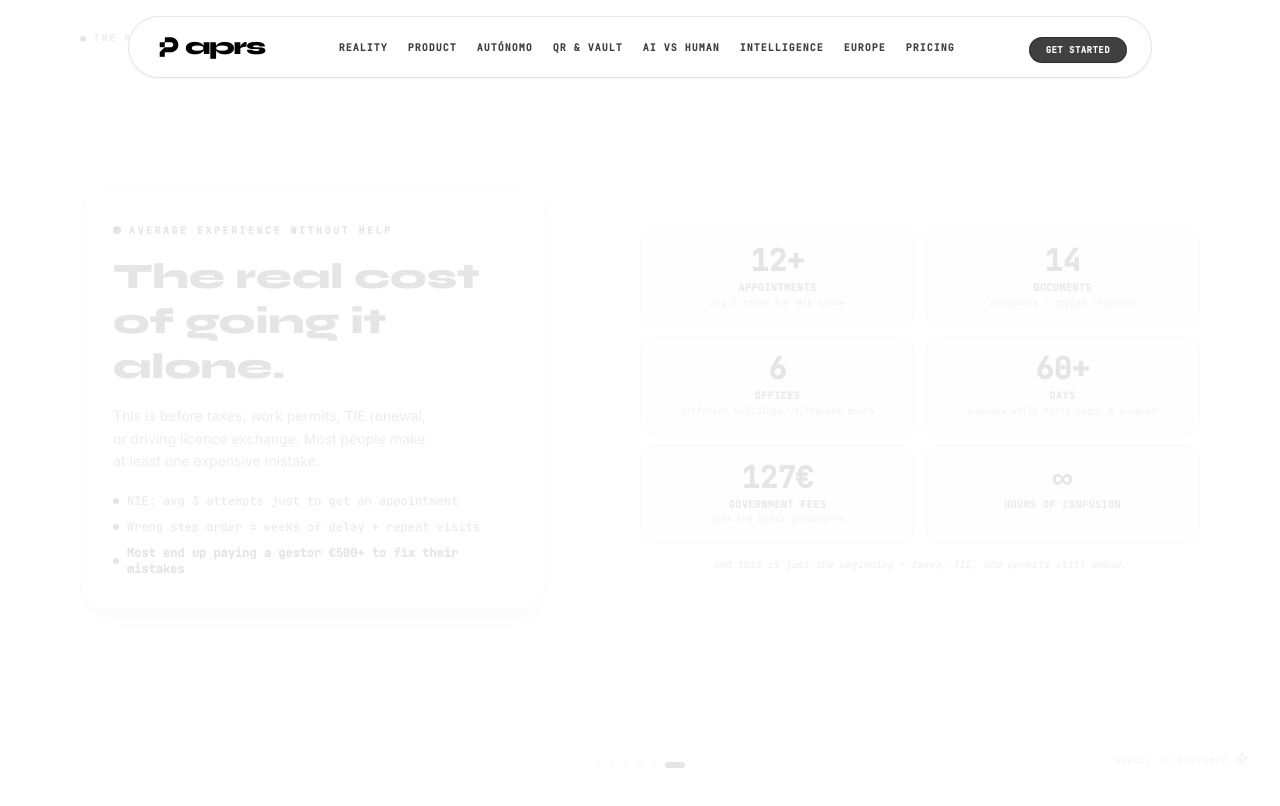
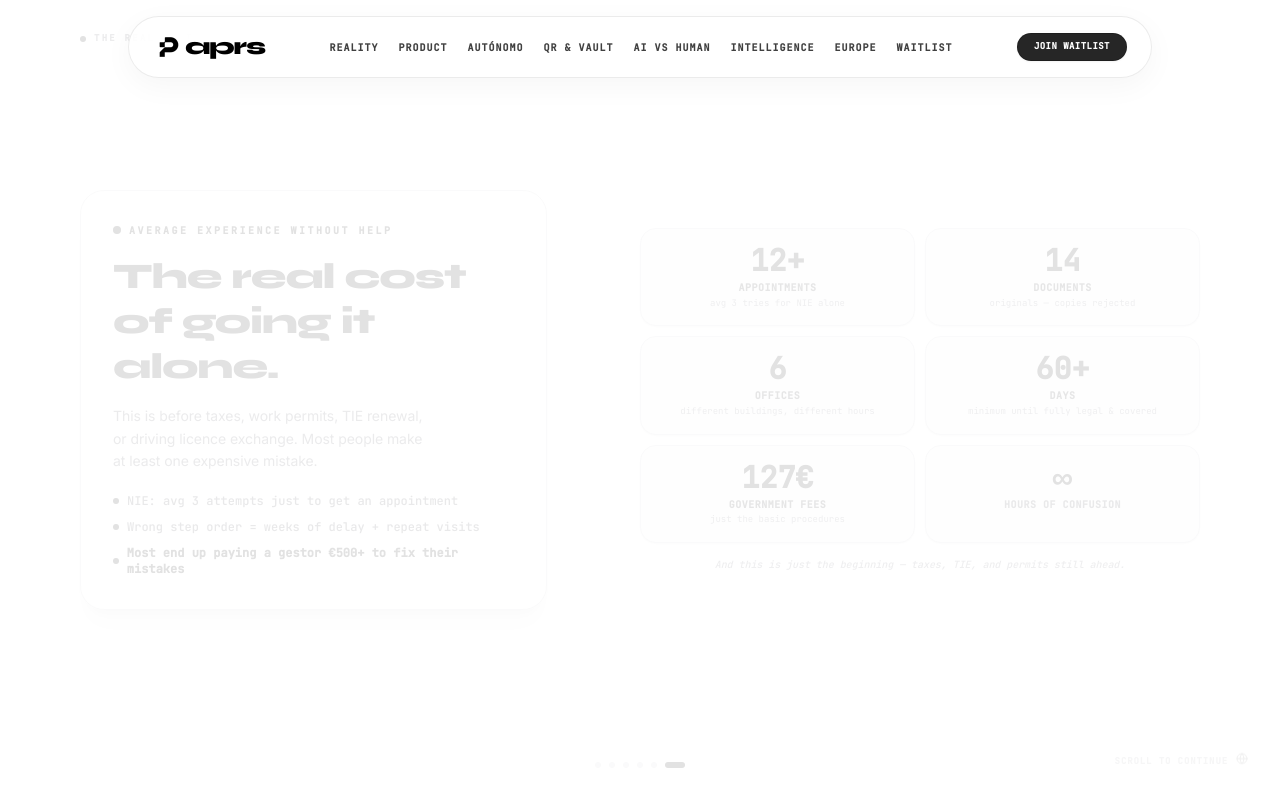
Before and after one commit to Paprs-Ai/paprs, a Next.js app: page / in a window 1280 px wide. Shown: the top 806 px of the page. Built offline with nearby package versions, Linux system fonts and the light colour scheme.

Commit message:
small improvements

```diff
--- a/app/globals.css
+++ b/app/globals.css
@@ -42,6 +42,89 @@ body {
 
 h1, h2, h3, h4, h5, h6 {
   font-family: var(--font-syne);
+  letter-spacing: -0.03em;
+  font-optical-sizing: auto;
+}
+
+/* Optical type adjustments */
+p {
+  letter-spacing: -0.005em;
+}
+
+/* Apple Design Direct Response & Spring Utilities */
+.apple-spring {
+  transition: all 400ms cubic-bezier(0.16, 1, 0.3, 1);
+}
+
+.apple-spring-fast {
+  transition: all 250ms cubic-bezier(0.16, 1, 0.3, 1);
+}
+
+.apple-press {
+  transition: transform 100ms cubic-bezier(0.16, 1, 0.3, 1), opacity 100ms ease;
+  user-select: none;
+  -webkit-user-select: none;
+}
+
+.apple-press:active {
+  transform: scale(0.965);
+}
+
+.apple-card-press {
+  transition: transform 150ms cubic-bezier(0.16, 1, 0.3, 1), box-shadow 150ms ease, border-color 150ms ease;
+}
+
+.apple-card-press:active {
+  transform: scale(0.985);
+}
+
+/* Translucent Frosted Glass Materials */
+.apple-glass {
+  background: rgba(255, 255, 255, 0.75);
+  backdrop-filter: blur(20px) saturate(180%);
+  -webkit-backdrop-filter: blur(20px) saturate(180%);
+  border: 1px solid rgba(0, 0, 0, 0.08);
+}
+
+.apple-glass-dark {
+  background: rgba(0, 0, 0, 0.82);
+  backdrop-filter: blur(20px) saturate(180%);
+  -webkit-backdrop-filter: blur(20px) saturate(180%);
+  border: 1px solid rgba(255, 255, 255, 0.12);
+}
+
+/* Keep browser autofill and text selection inside the waitlist field monochrome. */
+.waitlist-email,
+.waitlist-email:focus {
+  color: #000000;
+  background-color: transparent;
+  caret-color: #000000;
+}
+
+.waitlist-email::selection {
+  color: #000000;
+  background: #d4d4d8;
+}
+
+.waitlist-email::-moz-selection {
+  color: #000000;
+  background: #d4d4d8;
+}
+
+.waitlist-email:-webkit-autofill,
+.waitlist-email:-webkit-autofill:hover,
+.waitlist-email:-webkit-autofill:focus,
+.waitlist-email:-webkit-autofill:active {
+  -webkit-text-fill-color: #000000 !important;
+  caret-color: #000000;
+  -webkit-box-shadow: 0 0 0 1000px #fafafa inset !important;
+  box-shadow: 0 0 0 1000px #fafafa inset !important;
+}
+
+.waitlist-email:autofill {
+  color: #000000;
+  background: #fafafa !important;
+  box-shadow: 0 0 0 1000px #fafafa inset !important;
 }
 
 /* Hide vertical and horizontal scrollbars globally while keeping scroll functionality */
@@ -55,7 +138,6 @@ h1, h2, h3, h4, h5, h6 {
   width: 0;
   height: 0;
 }
-
 
 @keyframes drawLine {
   from {
@@ -180,3 +262,11 @@ img, video, iframe, canvas, svg {
     transition-duration: 0.001ms !important;
   }
 }
+
+@media (prefers-reduced-transparency: reduce) {
+  .apple-glass, .apple-glass-dark {
+    background: #FFFFFF !important;
+    backdrop-filter: none !important;
+    -webkit-backdrop-filter: none !important;
+  }
+}
--- a/app/page.tsx
+++ b/app/page.tsx
@@ -12,16 +12,20 @@ import Countries from "./sections/Countries";
 import Pricing from "./sections/Pricing";
 import FinalCTA from "./sections/FinalCTA";
 
+// Keep the complete pricing experience ready for a later launch without
+// exposing it on the public landing page yet.
+const PRICING_ENABLED = false;
+
 export default function Home() {
   return (
     <div className="flex flex-col min-h-screen w-full overflow-x-clip bg-[#FFFFFF] text-black font-sans selection:bg-black selection:text-white">
 
-      {/* Sticky Top Header */}
+      {/* Sticky Top Header — Apple-Grade Translucent Material & Instant Response */}
       <header
-        className="fixed top-4 left-1/2 -translate-x-1/2 w-[calc(100%-2rem)] max-w-5xl z-50 flex justify-between items-center px-6 py-3.5 rounded-full border border-black/10 bg-white/80 backdrop-blur-md shadow-xs select-none text-black transition-all"
+        className="fixed top-4 left-1/2 -translate-x-1/2 w-[calc(100%-2rem)] max-w-5xl z-50 flex justify-between items-center px-6 py-3.5 rounded-full apple-glass shadow-[0_8px_30px_rgba(0,0,0,0.04)] select-none text-black transition-all"
       >
         {/* Brand Logo */}
-        <a href="#" className="flex items-center gap-0.5 hover:opacity-85 transition-opacity">
+        <a href="#" className="flex items-center gap-0.5 hover:opacity-85 apple-press">
           <img
             src="/paprs-logo-black.png"
             alt="P"
@@ -34,23 +38,23 @@ export default function Home() {
 
         {/* Navigation Links */}
         <nav className="hidden lg:flex gap-5 text-[10px] font-mono uppercase tracking-widest text-black/75">
-          <a href="#pain" className="transition-colors hover:text-black font-bold">Reality</a>
-          <a href="#how-it-works" className="transition-colors hover:text-black font-bold">Product</a>
-          <a href="#autonomo-engine" className="transition-colors hover:text-black font-bold">Autónomo</a>
-          <a href="#qr-vault" className="transition-colors hover:text-black font-bold">QR & Vault</a>
-          <a href="#benchmark" className="transition-colors hover:text-black font-bold">AI vs Human</a>
-          <a href="#ai-learns" className="transition-colors hover:text-black font-bold">Intelligence</a>
-          <a href="#countries" className="transition-colors hover:text-black font-bold">Europe</a>
-          <a href="#pricing" className="transition-colors hover:text-black font-bold">Pricing</a>
+          <a href="#pain" className="transition-colors hover:text-black font-bold apple-press">Reality</a>
+          <a href="#how-it-works" className="transition-colors hover:text-black font-bold apple-press">Product</a>
+          <a href="#autonomo-engine" className="transition-colors hover:text-black font-bold apple-press">Autónomo</a>
+          <a href="#qr-vault" className="transition-colors hover:text-black font-bold apple-press">QR & Vault</a>
+          <a href="#benchmark" className="transition-colors hover:text-black font-bold apple-press">AI vs Human</a>
+          <a href="#ai-learns" className="transition-colors hover:text-black font-bold apple-press">Intelligence</a>
+          <a href="#countries" className="transition-colors hover:text-black font-bold apple-press">Europe</a>
+          <a href="#waitlist" className="transition-colors hover:text-black font-bold apple-press">Waitlist</a>
         </nav>
 
         {/* Nav CTA */}
         <div>
           <a
-            href="#cta"
-            className="px-4 py-1.5 rounded-full border border-black/30 text-white bg-black/75 backdrop-blur-md hover:bg-black transition-all duration-300 font-mono text-[9px] font-bold uppercase tracking-wider shadow-xs"
+            href="#waitlist"
+            className="px-4 py-1.5 rounded-full border border-black/20 text-white bg-black/85 backdrop-blur-md hover:bg-black font-mono text-[9px] font-bold uppercase tracking-wider shadow-xs apple-press block"
           >
-            Get Started
+            Join Waitlist
           </a>
         </div>
       </header>
@@ -64,7 +68,7 @@ export default function Home() {
         <SyntheticBenchmark />
         <AILearns />
         <Countries />
-        <Pricing />
+        {PRICING_ENABLED && <Pricing />}
         {/* Testimonials disabled for now */}
         {/* <SocialProof /> */}
         <FinalCTA />
--- a/app/sections/FinalCTA.tsx
+++ b/app/sections/FinalCTA.tsx
@@ -1,41 +1,81 @@
 "use client";
 
-import React from "react";
-import { MapPin, Lock, Check } from "lucide-react";
+import { FormEvent, useState } from "react";
+import { ArrowRight, Bell, Check, Lock, Mail, MapPin } from "lucide-react";
 
 export default function FinalCTA() {
+  const [isSubmitted, setIsSubmitted] = useState(false);
+
+  function handleSubmit(event: FormEvent<HTMLFormElement>) {
+    event.preventDefault();
+    setIsSubmitted(true);
+  }
+
   return (
     <section
-      id="cta"
+      id="waitlist"
       className="min-h-[80vh] w-full flex flex-col justify-center items-center text-black px-8 relative overflow-hidden select-none bg-white scroll-mt-28"
     >
 
       {/* Decorative floating badge */}
-      <div className="relative border border-zinc-300 bg-zinc-100 px-4 py-1.5 rounded-full font-mono text-[10px] font-bold uppercase tracking-widest mb-6 flex items-center gap-1.5">
-        <MapPin className="w-3.5 h-3.5 text-black" /> Live in Spain
+      <div className="relative border border-black/15 bg-zinc-100 px-4 py-1.5 rounded-full font-mono text-[10px] font-bold uppercase tracking-widest mb-6 flex items-center gap-1.5 apple-spring">
+        <Bell className="w-3.5 h-3.5 text-black" /> Early access
       </div>
 
       {/* Content */}
       <div className="relative max-w-3xl text-center flex flex-col items-center gap-6">
         <h2 className="text-5xl md:text-7xl font-extrabold font-syne tracking-tight leading-[0.95] text-black">
-          Your paperwork.<br />Sorted.
+          Be first in line.<br />Skip the paperwork.
         </h2>
 
         <p className="font-sans text-base md:text-xl text-zinc-600 font-medium max-w-lg leading-relaxed">
-          Start for free. No credit card required. No gestor fees. Just your personal roadmap in minutes.
+          Join the waiting list for early access to Paprs and be among the first to navigate life in Spain with less admin and more clarity.
         </p>
 
-        {/* Buttons */}
-        <div className="flex flex-col sm:flex-row gap-4 mt-6 w-full sm:w-auto justify-center">
-          <a
-            href="#"
-            className="px-8 py-4 rounded-full bg-black text-white hover:bg-zinc-800 font-syne font-bold text-sm tracking-wider uppercase transition-all duration-300 shadow-md hover:scale-105 flex items-center justify-center text-center"
+        {/* Waitlist form */}
+        <form
+          onSubmit={handleSubmit}
+          className="mt-6 w-full max-w-xl rounded-[1.75rem] sm:rounded-full border border-black/15 bg-zinc-50 p-2 shadow-[0_12px_40px_rgba(0,0,0,0.08)] flex flex-col sm:flex-row items-stretch gap-2 apple-spring"
+        >
+          <label htmlFor="waitlist-email" className="sr-only">
+            Email address
+          </label>
+          <div className="flex min-w-0 flex-1 items-center gap-3 px-4">
+            <Mail className="h-4 w-4 shrink-0 text-zinc-500" aria-hidden="true" />
+            <input
+              id="waitlist-email"
+              name="email"
+              type="email"
+              inputMode="email"
+              autoComplete="email"
+              placeholder="you@email.com"
+              required
+              disabled={isSubmitted}
+              className="waitlist-email min-w-0 flex-1 appearance-none bg-transparent py-3 font-sans text-sm text-black caret-black outline-none placeholder:text-zinc-400 disabled:cursor-not-allowed select-text selection:bg-zinc-300 selection:text-black"
+            />
+          </div>
+          <button
+            type="submit"
+            disabled={isSubmitted}
+            className="group min-h-12 shrink-0 rounded-full bg-black px-6 text-white hover:bg-zinc-800 disabled:bg-zinc-800 font-syne font-bold text-xs sm:text-sm tracking-wider uppercase apple-press shadow-md flex items-center justify-center gap-2 text-center"
           >
-            Get started — it&apos;s free
-          </a>
+            {isSubmitted ? "You’re on the list" : "Join the waiting list"}
+            {isSubmitted ? (
+              <Check className="h-4 w-4" aria-hidden="true" />
+            ) : (
+              <ArrowRight className="h-4 w-4 transition-transform duration-200 group-hover:translate-x-0.5" aria-hidden="true" />
+            )}
+          </button>
+        </form>
+
+        <p className="min-h-5 font-mono text-[10px] font-semibold uppercase tracking-wider text-zinc-500" aria-live="polite">
+          {isSubmitted ? "Thanks — we’ll keep you posted." : "Enter your email to request early access."}
+        </p>
+
+        <div className="flex justify-center w-full">
           <a
             href="#pain"
-            className="px-8 py-4 rounded-full bg-transparent border-2 border-black text-black hover:bg-zinc-100 font-syne font-bold text-sm tracking-wider uppercase transition-all duration-300 hover:scale-105 flex items-center justify-center text-center"
+            className="px-6 py-3 rounded-full bg-transparent border border-black/20 text-black hover:bg-zinc-100 font-syne font-bold text-xs tracking-wider uppercase apple-press flex items-center justify-center text-center"
           >
             See how it works ↑
           </a>
@@ -43,11 +83,11 @@ export default function FinalCTA() {
 
         {/* Trust signals */}
         <div className="mt-12 flex flex-wrap justify-center gap-x-6 gap-y-2 text-[10px] font-mono uppercase tracking-wider font-semibold text-zinc-600 items-center">
-          <span className="flex items-center gap-1"><Lock className="w-3 h-3 text-black" /> Your data is encrypted</span>
+          <span className="flex items-center gap-1"><Lock className="w-3 h-3 text-black" /> No spam, ever</span>
           <span>•</span>
           <span className="flex items-center gap-1"><MapPin className="w-3 h-3 text-black" /> Built in Spain</span>
           <span>•</span>
-          <span className="flex items-center gap-1"><Check className="w-3 h-3 text-black" /> Free to start</span>
+          <span className="flex items-center gap-1"><Check className="w-3 h-3 text-black" /> Early-access priority</span>
         </div>
       </div>
 
```
Also changed, not shown: app/sections/Pricing.tsx (+36 -28 lines).
